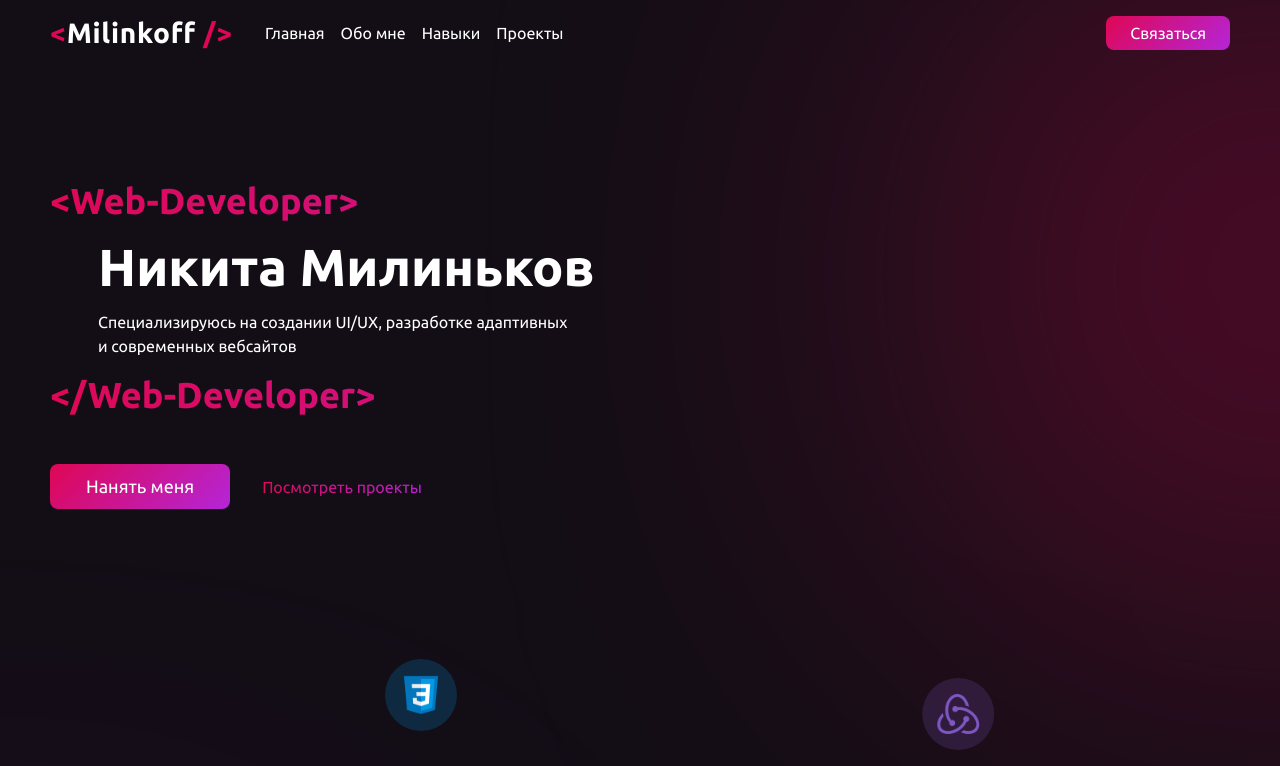
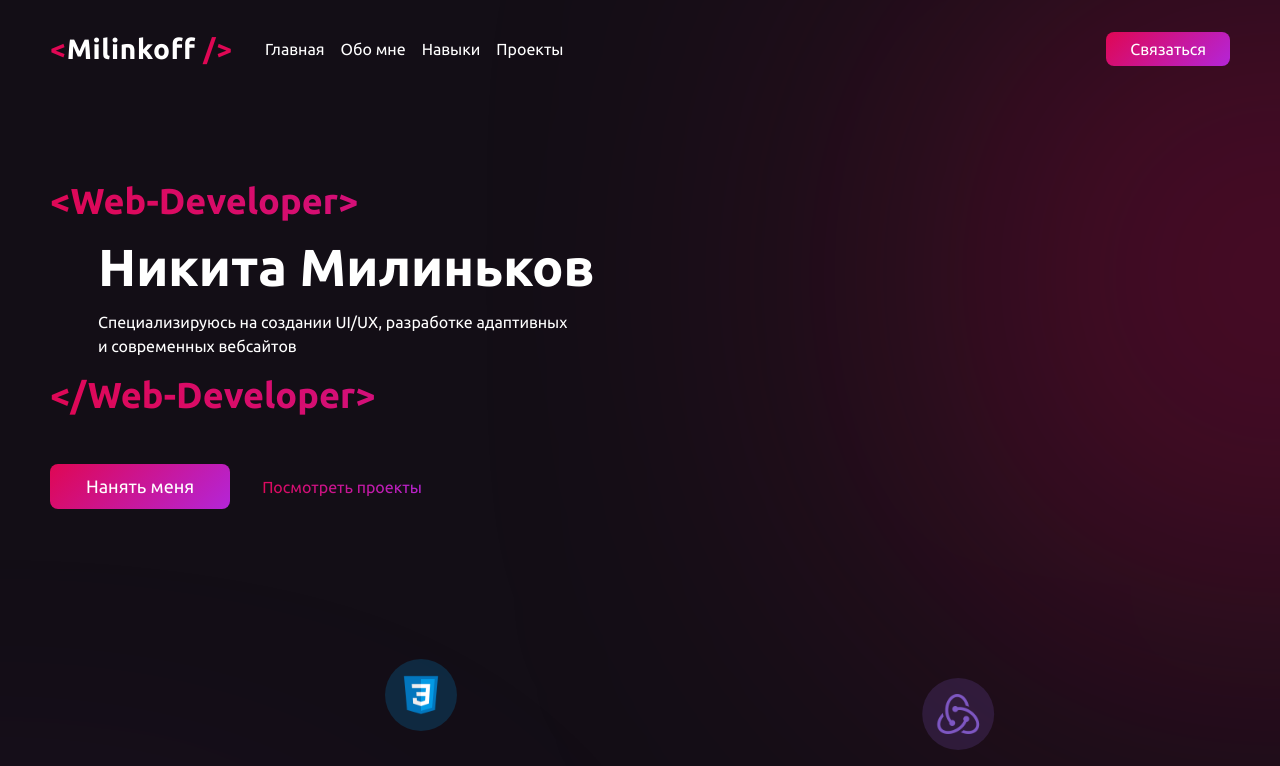
Before and after one commit to Milinkov-N/portfolio, a Next.js app: page / in a window 1280 px wide. Shown: the top 766 px of the page. Built offline with nearby package versions, Linux system fonts and the light colour scheme.

Commit message:
added extra styles to header

```diff
--- a/components/Header.tsx
+++ b/components/Header.tsx
@@ -13,8 +13,16 @@ export default function Header() {
   const openNav = () => setNavIsOpened(true)
   const closeNav = () => setNavIsOpened(false)
 
+  const fixOnScroll = (element: HTMLElement) => {
+    window.onscroll = () => {
+      window.scrollY === 0
+        ? element.classList.remove(styles.headerFixed)
+        : element.classList.add(styles.headerFixed)
+    }
+  }
+
   return (
-    <header className={ styles.header }>
+    <header ref={ fixOnScroll } className={ styles.header }>
       <Wrapper className={ styles.wrapper }>
         <Logo />
         <nav className={ styles.nav }>
--- a/styles/Header.module.css
+++ b/styles/Header.module.css
@@ -2,8 +2,22 @@
   position: fixed;
   top: 0;
   width: 100%;
+  padding: 2rem 0;
+  z-index: 9999;
+  transition: .2s all ease-in-out;
+}
+
+.headerFixed {
+  background: var(--bg-clr-300);
+  backdrop-filter: blur(6px);
   padding: 1rem 0;
-  z-index: 9999;
+}
+
+
+@supports (backdrop-filter: blur(6px)) {
+  .headerFixed {
+    backdrop-filter: blur(6px);
+  }
 }
 
 .wrapper {
```
